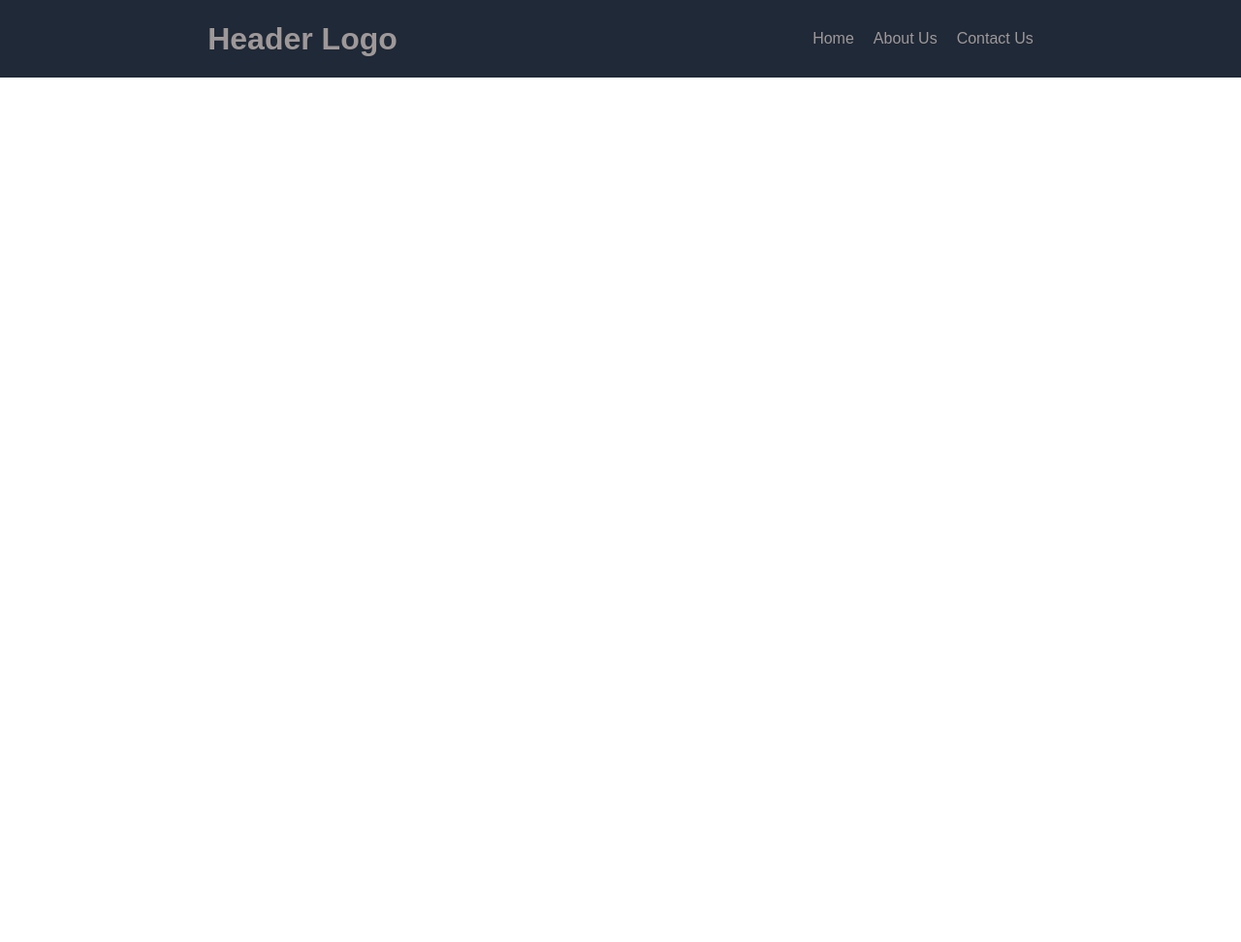
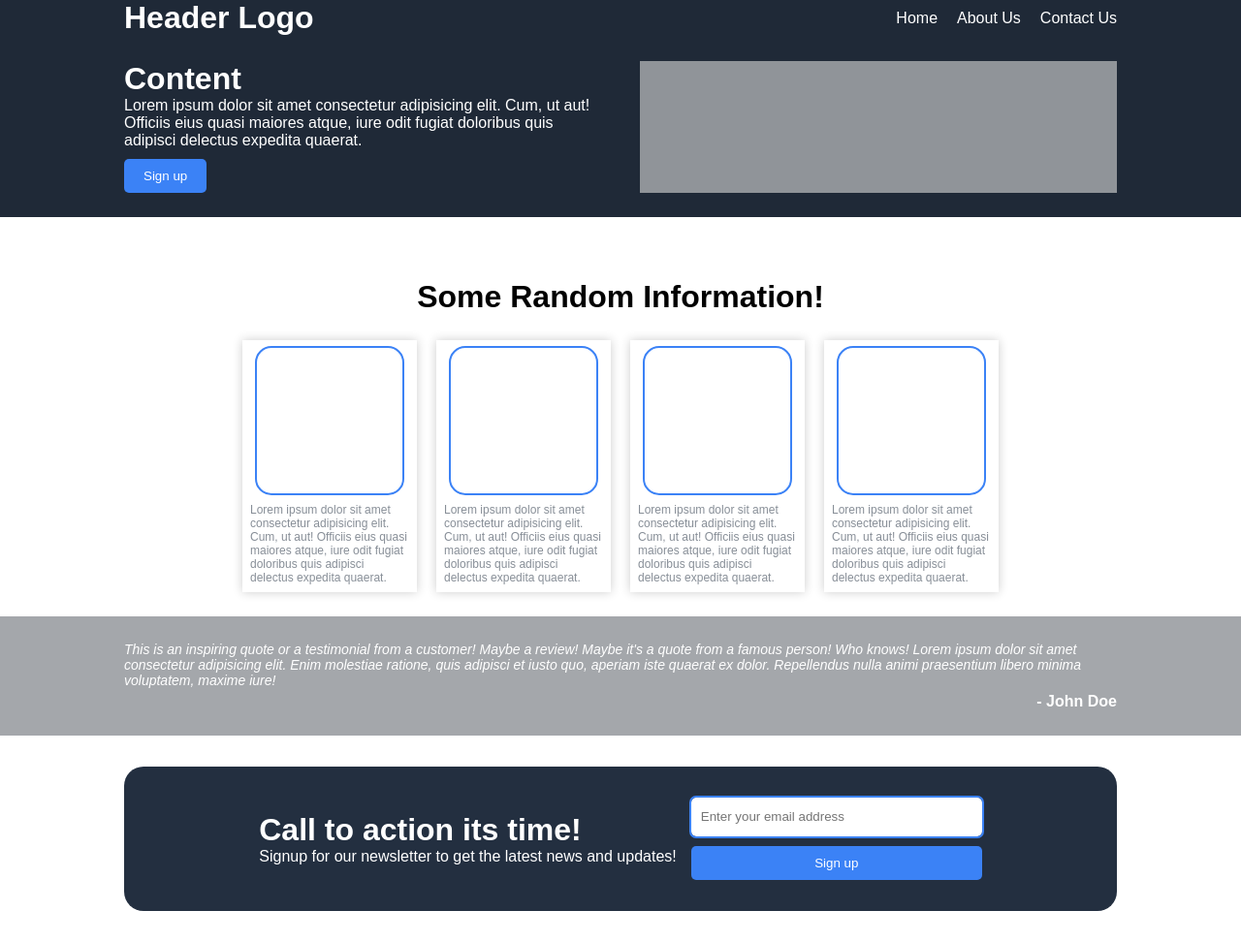
Before and after one commit to arayias/landing_page, a plain HTML site: page index.html in a window 1280 px wide. Shown: the whole page at 97% size. Before the commit the page ends 800 px from the top, so only its background shows below. Drawn offline with Linux system fonts and the light colour scheme.

Commit message:
Add main site content and styles

```diff
--- a/index.html
+++ b/index.html
@@ -17,16 +17,70 @@
       </ul>
     </div>
     <div class="content">
-      <div class="desc">
+      <div class="info">
+        <div class="desc">
+          <h1>Content</h1>
+          <p> Lorem ipsum dolor sit amet consectetur adipisicing elit. Cum, ut aut! Officiis eius quasi maiores atque, iure odit fugiat doloribus quis adipisci delectus expedita quaerat.</p>
+          <button class="sign-up">Sign up</button>
+        </div>
+        <div class="img-container"></div>
       </div>
 
-      <div class="img-container">
+      <h1 class="random-info-header">Some Random Information!</h1>
+      <div class="random-info">
+        <div class="info-container">
+          <div class="info-img-container"></div>
+          <div class="info-desc">
+            <p>Lorem ipsum dolor sit amet consectetur adipisicing elit. Cum, ut aut! Officiis eius quasi maiores atque, iure odit fugiat doloribus quis adipisci delectus expedita quaerat.</p>
+          </div>
+        </div>
+        <div class="info-container">
+          <div class="info-img-container"></div>
+          <div class="info-desc">
+            <p>Lorem ipsum dolor sit amet consectetur adipisicing elit. Cum, ut aut! Officiis eius quasi maiores atque, iure odit fugiat doloribus quis adipisci delectus expedita quaerat.</p>
+          </div>
+        </div>
+        <div class="info-container">
+          <div class="info-img-container"></div>
+          <div class="info-desc">
+            <p>Lorem ipsum dolor sit amet consectetur adipisicing elit. Cum, ut aut! Officiis eius quasi maiores atque, iure odit fugiat doloribus quis adipisci delectus expedita quaerat.</p>
+          </div>
+        </div>
+
+        <div class="info-container">
+          <div class="info-img-container"></div>
+          <div class="info-desc">
+            <p>Lorem ipsum dolor sit amet consectetur adipisicing elit. Cum, ut aut! Officiis eius quasi maiores atque, iure odit fugiat doloribus quis adipisci delectus expedita quaerat.</p>
+          </div>
+        </div>
+
+      </div>
+
+      <div class="quote-flex">
+        <div class="quote">
+          This is an inspiring quote or a testimonial from a customer! Maybe a review! Maybe it's a quote from a famous person! Who knows! Lorem ipsum dolor sit amet consectetur adipisicing elit. Enim molestiae ratione, quis adipisci et iusto quo, aperiam iste quaerat ex dolor. Repellendus nulla animi praesentium libero minima voluptatem, maxime iure!
+        </div>
+        <div class="author">
+          - John Doe
+        </div>
+      </div>
+
+
+      <div class="call-to-action-flex">
+        <div>
+          <h1>Call to action its time!</h1>
+          <p> Signup for our newsletter to get the latest news and updates!
+          </p>
+        </div>
+        <div class="call-to-action-signup">
+          <input class="email-input" type="text" placeholder="Enter your email address">
+          <button class="sign-up">Sign up</button>
+        </div>
 
       </div>
     </div>
-    <div class="footer">
-    </div>
-  </div>
+
+
 
 </body>
 </html>
--- a/styles/styles.css
+++ b/styles/styles.css
@@ -2,7 +2,7 @@
   margin: 0;
   padding: 0;
   box-sizing: border-box;
-  color: rgb(159, 152, 152);
+  color: white;
   font-family: Arial, Helvetica, sans-serif;
 }
 
@@ -14,12 +14,12 @@
 }
 
 .header{
-  width: 100%;
   height: 10vh;
   background-color: #1F2937;
-  display: flex;
-  justify-content: space-around;
+  display: inline-flex;
+  justify-content: space-between;
   align-items: center;
+  padding: 0 10%;
 }
 
 ul{
@@ -31,3 +31,150 @@ ul{
 a{
   text-decoration: none;
 }
+
+.content{
+  display: flex;
+  flex-direction: column;
+}
+
+.info{
+  display: flex;
+  flex-direction: row;
+  gap: 40px;
+  justify-content: space-between;
+  align-items: center;
+  background-color: #1F2937;
+  padding: 2% 10%;
+
+}
+
+.desc{
+  width: 500px;
+}
+
+.img-container{
+  width: 500px;
+  height: 100%;
+  background-color: #909499;
+}
+
+.sign-up{
+  border-radius: 5px;
+  background-color: #3b82f6;
+  margin-top: 10px;
+  padding: 10px 20px;
+  border: none;
+  cursor: pointer;
+  transition: opacity 0.3s;
+}
+
+.sign-up:hover{
+  background-color: #2563eb;
+}
+
+.sign-up:active{
+  opacity: 0.8;
+}
+
+.random-info{
+  display: flex;
+  flex-direction: row;
+  gap: 20px;
+  height: 100%;
+  padding: 2% 10%;
+  border-radius: 5px;
+  justify-content: center;
+  align-items: center;
+}
+
+.random-info h1{
+  font-size: 15px;
+  font-weight: 800;
+}
+
+.info-container{
+  display: flex;
+  flex-direction: column;
+  gap: 10px;
+  padding: 8px;
+  width: 180px;
+  box-shadow: 0 0 10px rgba(0,0,0,0.2);
+  align-items: center;
+}
+
+.info-img-container{
+  width: 150px;
+  aspect-ratio: 1/1;
+  outline: #3b82f6 solid 2px;
+  border-radius: 10%;
+}
+
+.info-container p{
+  font-size: 12px;
+  font-weight: 400;
+  color: #878e97;
+}
+
+
+.random-info-header{
+  display: block;
+  width: 100%;
+  text-align: center;
+  margin-top: 5%;
+  color: #000000;
+}
+
+.quote-flex{
+  display: flex;
+  flex-direction: column;
+  gap: 5px;
+  justify-content: center;
+  align-items: center;
+  padding: 2% 10%;
+  background-color: #a4a7ab;
+}
+
+.quote{
+  font-size: 14px;
+  font-weight: 100;
+  font-style: italic;
+}
+
+
+.author{
+  font-size: 16px;
+  font-weight: 600;
+  align-self: flex-end;
+}
+
+.call-to-action-flex{
+  display: flex;
+  flex-direction: row;
+  gap: 15px;
+  justify-content: center;
+  align-items: center;
+  padding: 2.5% 5%;
+  width: 80%;
+  margin: 2.5% auto;
+  background-color: #232f40;
+  border-radius: 20px;
+}
+
+.call-to-action-signup{
+  display:flex;
+  flex-direction: column;
+}
+
+.email-input{
+  width: 300px;
+  height: 40px;
+  border-radius: 5px;
+  border: none;
+  padding: 0 10px;
+  outline: #3b82f6 solid 2px;
+}
+
+.email-input:active{
+  outline: #2563eb solid 2px;
+
+}
```
